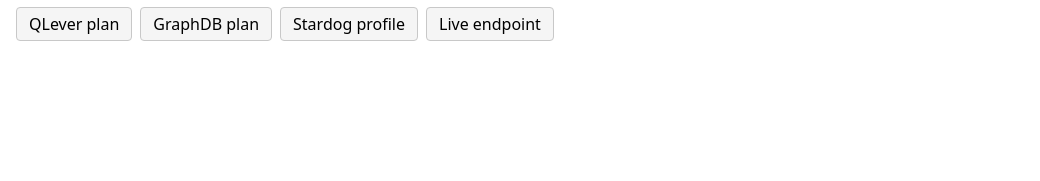
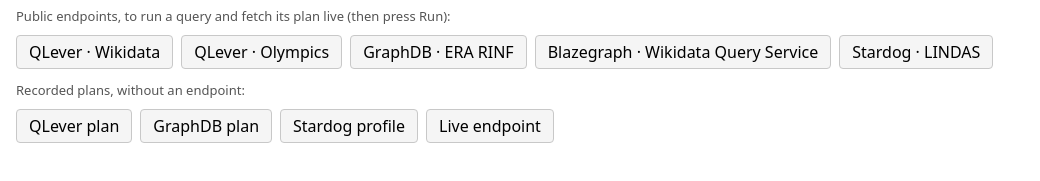
Before and after one commit to Matdata-eu/yasgui-explain-plugin, a website built with Vite: page demo/index.html in a window 1280 px wide. Shown: the part 119-300 px from the top of the page, without its empty margins (0-1040 px from the left). Built offline with nearby package versions, Linux system fonts and the light colour scheme; what @matdata/yasgui would draw is missing.

Commit message:
feat(demo): buttons for public QLever, GraphDB, Blazegraph and Stardog endpoints
Wikidata Query Service and LINDAS are recognised as Blazegraph and Stardog.

```diff
--- /dev/null
+++ b/demo/endpoints.js
@@ -0,0 +1,89 @@
+/**
+ * Public endpoints of the supported engines, to try the plan live. Neptune
+ * has no public endpoint: it only runs inside an AWS VPC.
+ */
+export const endpoints = [
+  {
+    label: 'QLever · Wikidata',
+    engine: 'qlever',
+    url: 'https://qlever.dev/api/wikidata',
+    query: `PREFIX wd: <http://www.wikidata.org/entity/>
+PREFIX wdt: <http://www.wikidata.org/prop/direct/>
+PREFIX rdfs: <http://www.w3.org/2000/01/rdf-schema#>
+
+# The largest cities, with their English label
+SELECT ?city ?label ?population WHERE {
+  ?city wdt:P31 wd:Q515 ;
+        wdt:P1082 ?population ;
+        rdfs:label ?label .
+  FILTER(LANG(?label) = "en")
+}
+ORDER BY DESC(?population)
+LIMIT 20`,
+  },
+  {
+    label: 'QLever · Olympics',
+    engine: 'qlever',
+    url: 'https://qlever.cs.uni-freiburg.de/api/olympics',
+    query: `PREFIX olympics: <http://wallscope.co.uk/ontology/olympics/>
+PREFIX rdfs: <http://www.w3.org/2000/01/rdf-schema#>
+
+# Athletes with the most gold medals
+SELECT ?athlete ?name (COUNT(?medal) AS ?golds) WHERE {
+  ?medal olympics:athlete ?athlete ;
+         olympics:medal <http://wallscope.co.uk/resource/olympics/medal/Gold> .
+  ?athlete rdfs:label ?name .
+}
+GROUP BY ?athlete ?name
+ORDER BY DESC(?golds)
+LIMIT 20`,
+  },
+  {
+    label: 'GraphDB · ERA RINF',
+    engine: 'graphdb',
+    url: 'https://graph.data.era.europa.eu/repositories/rinf-plus',
+    query: `PREFIX era: <http://data.europa.eu/949/>
+PREFIX rdfs: <http://www.w3.org/2000/01/rdf-schema#>
+
+# Operational points of the European railway infrastructure
+SELECT ?op ?name ?type WHERE {
+  ?op a era:OperationalPoint ;
+      era:opName ?name ;
+      era:opType ?type .
+}
+LIMIT 20`,
+  },
+  {
+    label: 'Blazegraph · Wikidata Query Service',
+    engine: 'blazegraph',
+    url: 'https://query.wikidata.org/sparql',
+    query: `PREFIX wd: <http://www.wikidata.org/entity/>
+PREFIX wdt: <http://www.wikidata.org/prop/direct/>
+PREFIX rdfs: <http://www.w3.org/2000/01/rdf-schema#>
+
+# Capitals of the EU member states
+SELECT ?country ?countryLabel ?capital ?capitalLabel WHERE {
+  ?country wdt:P463 wd:Q458 ;
+           wdt:P36 ?capital ;
+           rdfs:label ?countryLabel .
+  ?capital rdfs:label ?capitalLabel .
+  FILTER(LANG(?countryLabel) = "en" && LANG(?capitalLabel) = "en")
+}
+ORDER BY ?countryLabel`,
+  },
+  {
+    label: 'Stardog · LINDAS',
+    engine: 'stardog',
+    url: 'https://lindas.admin.ch/query',
+    query: `PREFIX schema: <http://schema.org/>
+PREFIX cube: <https://cube.link/>
+
+# Data cubes published by the Swiss administration
+SELECT ?cube ?name WHERE {
+  ?cube a cube:Cube ;
+        schema:name ?name .
+  FILTER(LANG(?name) = "en")
+}
+LIMIT 20`,
+  },
+];
--- a/demo/index.html
+++ b/demo/index.html
@@ -23,6 +23,9 @@
         each operation with its rows and time, and the algebra shows the query as the SPARQL
         specification translates it. Or load a sample plan without an endpoint.
       </p>
+      <p class="demo-label">Public endpoints, to run a query and fetch its plan live (then press Run):</p>
+      <div class="demo-controls" id="endpoints"></div>
+      <p class="demo-label">Recorded plans, without an endpoint:</p>
       <div class="demo-controls" id="samples"></div>
     </header>
     <div id="yasgui"></div>
--- a/demo/main.js
+++ b/demo/main.js
@@ -4,6 +4,7 @@ import ExplainPlugin from '@matdata/yasgui-explain-plugin';
 import '../styles/index.css';
 import './style.css';
 import { samples } from './samples.js';
+import { endpoints } from './endpoints.js';
 
 // Register the plugin to Yasr (MatGUI's own build already includes it)
 Yasgui.Yasr.registerPlugin('Explain', ExplainPlugin);
@@ -60,6 +61,24 @@ function liveMode() {
   plugin.setOptions({ engine: undefined, requestPlan: undefined });
 }
 
+/** Point the current tab at a public endpoint, with a query that suits it */
+function useEndpoint(endpoint) {
+  liveMode();
+  const tab = yasgui.getTab();
+  tab.setEndpoint(endpoint.url);
+  tab.getYasqe().setValue(endpoint.query);
+}
+
+const endpointButtons = document.getElementById('endpoints');
+for (const endpoint of endpoints) {
+  const button = document.createElement('button');
+  button.type = 'button';
+  button.textContent = endpoint.label;
+  button.title = endpoint.url;
+  button.addEventListener('click', () => useEndpoint(endpoint));
+  endpointButtons.appendChild(button);
+}
+
 const buttons = document.getElementById('samples');
 for (const [name, sample] of Object.entries(samples)) {
   const button = document.createElement('button');
--- a/demo/samples.js
+++ b/demo/samples.js
@@ -90,7 +90,8 @@ const qleverResponse = {
                       details: { original_operation_time: 11, original_total_time: 18 },
                       children: [
                         {
-                          description: 'INDEX SCAN ?medal olympics:medal <http://wallscope.co.uk/resource/olympics/medal/Gold>',
+                          description:
+                            'INDEX SCAN ?medal olympics:medal <http://wallscope.co.uk/resource/olympics/medal/Gold>',
                           operation_time: 0,
                           total_time: 3,
                           result_rows: 13295,
--- a/demo/style.css
+++ b/demo/style.css
@@ -12,6 +12,11 @@ body {
   margin: 0 0 10px;
   max-width: 900px;
   color: #555;
+}
+
+.demo-label {
+  font-size: 13px;
+  margin: 0 0 4px;
 }
 
 .demo-controls {
--- a/src/engines/index.ts
+++ b/src/engines/index.ts
@@ -51,6 +51,9 @@ export function detectEngine(
   if (host.includes('neptune.amazonaws.com') || host.endsWith('.neptune.amazonaws.com'))
     return 'neptune';
   if (/\/(bigdata|blazegraph)(\/|$)/.test(path)) return 'blazegraph';
+  // Well-known public endpoints whose URL does not name the engine
+  if (host === 'query.wikidata.org') return 'blazegraph';
+  if (host === 'lindas.admin.ch' || host === 'ld.admin.ch') return 'stardog';
   if (host.includes('graphdb') || path.includes('graphdb')) return 'graphdb';
   if (/\/repositories\/[^/]+\/?$/.test(path)) return 'graphdb';
   if (host.includes('stardog') || path.includes('stardog') || url.port === '5820') return 'stardog';
```
Also changed, not shown: tests/engines/engines.test.ts (+4 -1 lines), README.md.
